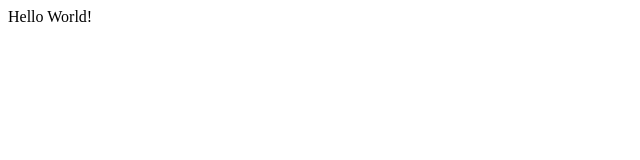
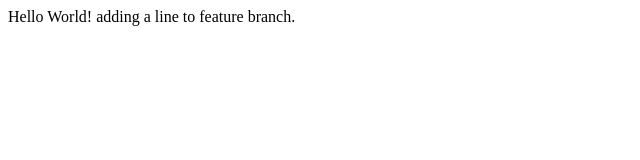
Before and after one commit to rupesh2017/lecture1, a plain HTML site: page index.html in a window 1280 px wide. Shown: the whole page, without its empty margins (0-640 px from the left). Drawn offline with Linux system fonts and the light colour scheme.

Commit message:
add line to feature

```diff
--- a/index.html
+++ b/index.html
@@ -7,5 +7,6 @@
     </head>
     <body>
         Hello World!
+        adding a line to feature branch.
     </body>
 </html>
```
